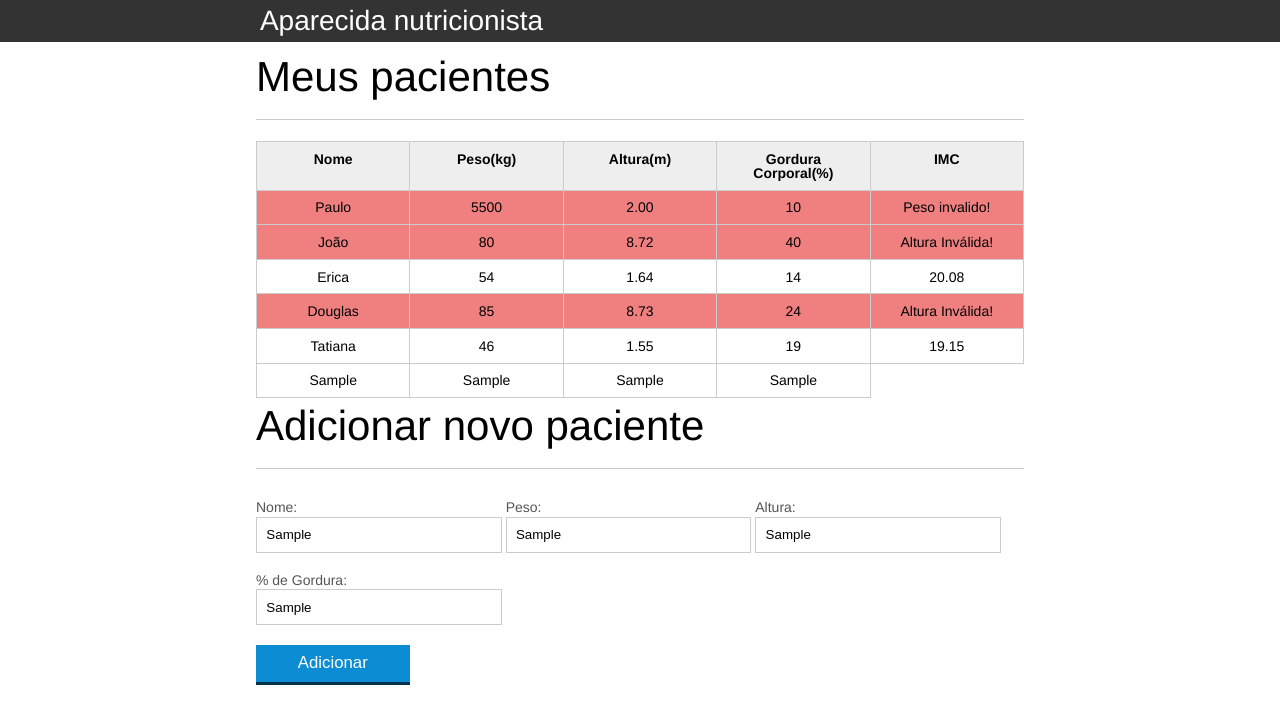
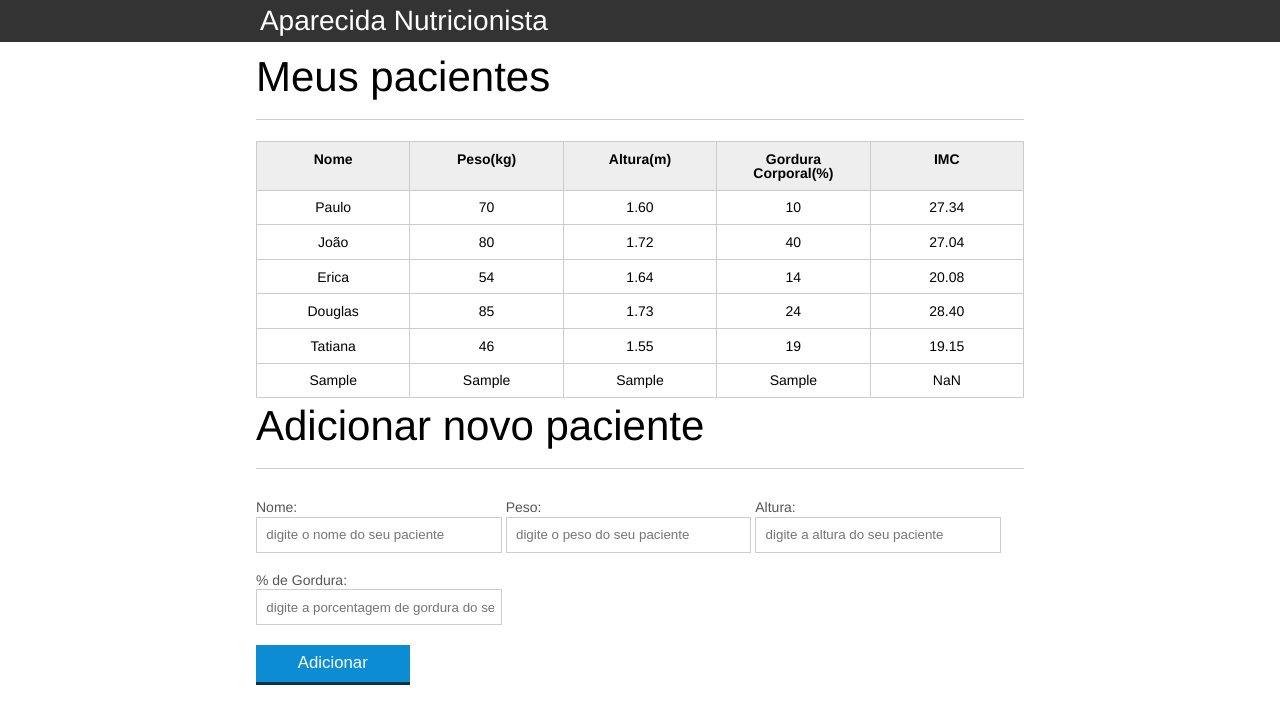
Before and after one commit to TiagoMerc/Java-Script-programando-na-linguagem-da-web-, a plain HTML site: page index.html in a window 1280 px wide. Both pictures are taken after typing "Sample", "Sample", "Sample", "Sample" into the empty fields and a click on the button "Adicionar". Drawn offline with Linux system fonts and the light colour scheme.

Commit message:
Boas Prátias com JavaScript

```diff
--- a/index.html
+++ b/index.html
@@ -31,8 +31,8 @@
 					<tbody id="tabela-pacientes">
 						<tr class="paciente" id="primeiro-paciente">
 							<td class="info-nome">Paulo</td>
-							<td class="info-peso">5500</td>
-							<td class="info-altura">2.00</td>
+							<td class="info-peso">70</td>
+							<td class="info-altura">1.60</td>
 							<td class="info-gordura">10</td>
 							<td class="info-imc">0</td>
 						</tr>
@@ -40,7 +40,7 @@
 						<tr class="paciente" >
 							<td class="info-nome">João</td>
 							<td class="info-peso">80</td>
-							<td class="info-altura">8.72</td>
+							<td class="info-altura">1.72</td>
 							<td class="info-gordura">40</td>
 							<td class="info-imc">0</td>
 						</tr>
@@ -56,7 +56,7 @@
 						<tr class="paciente">
 							<td class="info-nome">Douglas</td>
 							<td class="info-peso">85</td>
-							<td class="info-altura">8.73</td>
+							<td class="info-altura">1.73</td>
 							<td class="info-gordura">24</td>
 							<td class="info-imc">0</td>
 						</tr>
@@ -98,8 +98,9 @@
 			</section>
 
 		</main>
-
-<script src="js/principal.js"></script>
+		<!--Importação dos javascripts-->
+		<script src="js/calcula-imc.js"></script>
+		<script src="js/form.js"></script>
 
 	</body>
 </html>
--- /dev/null
+++ b/js/calcula-imc.js
@@ -0,0 +1,54 @@
+/* 	console.log(document.querySelector("h1")); */
+var titulo = document.querySelector(".titulo");
+/* console.log(titulo);
+
+console.log(titulo.textContent); */
+titulo.textContent = "Aparecida Nutricionista";
+
+/* console.log("Fui carregado de um arquivo externo");
+ */
+var pacientes = document.querySelectorAll(".paciente");
+
+for(var i = 0; i < pacientes.length; i++){
+
+  var paciente = pacientes[i];
+
+  var tdPeso = paciente.querySelector(".info-peso");
+  var peso = tdPeso.textContent;
+
+  var tdAltura = paciente.querySelector(".info-altura");
+  var altura = tdAltura.textContent;
+
+  var tdImc = paciente.querySelector(".info-imc");
+
+  var pesoEhValido = true;
+  var alturaEhValida = true;
+
+  if(peso <= 0 || peso >= 1000) {
+     console.log("Peso invalido!");
+     pesoEhValido = false;
+    /*  paciente.style.backgroundColor="orange"; */
+     tdImc.textContent = "Peso invalido!";
+     paciente.classList.add("paciente-invalido");
+  }
+
+  if(altura <= 0 || altura >= 3.00) {
+    console.log("Altura inválida!");
+    alturaEhValida = false;
+   /*  paciente.style.backgroundColor="orange";  */
+    tdImc.textContent = "Altura inválida!";
+    paciente.classList.add("paciente-invalido");
+  }
+
+  if(alturaEhValida && pesoEhValido){
+    var IMC = calculaImc(peso, altura);
+    tdImc.textContent = IMC; // Colocando o resultado o IMC do Paulo na posição correta na coluna IMC
+  }
+}
+
+function calculaImc(peso, altura) {
+  var imc = 0;
+  imc = peso/(altura*altura);
+
+  return imc.toFixed(2);
+}
--- /dev/null
+++ b/js/form.js
@@ -0,0 +1,50 @@
+var botaoAdicionar = document.querySelector("#adicionar-paciente");
+botaoAdicionar.addEventListener("click", function(event){
+  event.preventDefault();
+
+  var  form = document.querySelector("#form-adiciona");
+
+  var paciente = obtemPacienteDoFormulario(form);
+
+ var pacienteTr = montaTr(paciente);
+
+
+  //Responsável por adicionar o paciente na tabela
+  var tabela = document.querySelector("#tabela-pacientes");
+
+  tabela.appendChild(pacienteTr);
+
+  form.reset(); //Limpa os campos
+});
+
+function obtemPacienteDoFormulario(form) {
+
+  var paciente = {
+    nome: form.nome.value,
+    peso: form.peso.value,
+    altura: form.altura.value,
+    gordura: form.gordura.value,
+    imc: calculaImc(form.peso.value, form.altura.value)
+  }
+  return paciente;
+}//Quando falamos em representar um paciente, falamos de objetos.
+
+function montaTr(paciente){
+   var pacienteTr = document.createElement("tr");
+   pacienteTr.classList.add("paciente");
+
+   pacienteTr.appendChild(montaTd(paciente.nome, "info-nome"));
+   pacienteTr.appendChild(montaTd(paciente.peso, "info-peso"));
+   pacienteTr.appendChild(montaTd(paciente.altura, "info-altura"));
+   pacienteTr.appendChild(montaTd(paciente.gordura, "info-gordura"));
+   pacienteTr.appendChild(montaTd(paciente.imc, "info-imc"));
+
+  return pacienteTr;
+}
+
+function montaTd(dado, classe){
+  var td = document.createElement("td");
+  td.textContent = dado;
+  td.classList.add(classe);
+  return td;
+}
--- a/js/principal.js
+++ /dev/null
@@ -1,101 +0,0 @@
-/* 	console.log(document.querySelector("h1")); */
-var titulo = document.querySelector(".titulo");
-/* console.log(titulo);
-
-console.log(titulo.textContent); */
-titulo.textContent = "Aparecida nutricionista";
-
-/* console.log("Fui carregado de um arquivo externo");
- */
-var pacientes = document.querySelectorAll(".paciente");
-
-for(var i = 0; i < pacientes.length; i++){
-
-  var paciente = pacientes[i];
-
-  var tdPeso = paciente.querySelector(".info-peso");
-  var peso = tdPeso.textContent;
-
-  var tdAltura = paciente.querySelector(".info-altura");
-  var altura = tdAltura.textContent;
-
-  var tdImc = paciente.querySelector(".info-imc");
-
-  console.log(paciente); //tr
-  console.log(tdPeso); // td que tem o peso
-  console.log(peso); //obter 100
-
-  console.log(tdAltura);
-  console.log(altura);
-
-  var pesoEhValido = true;
-  var alturaEhValida = true;
-
-  if(peso <= 0 || peso >= 1000) {
-     tdImc.textContent = "Peso invalido!"
-     pesoEhValido = false;
-    /*  paciente.style.backgroundColor="orange"; */
-     paciente.classList.add("paciente-invalido");
-  }
-
-  if(altura <= 0 || altura >= 3.000) {
-    tdImc.textContent = "Altura Inválida!"
-    alturaEhValida = false;
-   /*  paciente.style.backgroundColor="orange";  */
-    paciente.classList.add("paciente-invalido");
-  }
-
-  if(alturaEhValida && pesoEhValido){
-    var IMC = peso/(altura*altura);
-    console.log(IMC);
-    tdImc.textContent = IMC.toFixed(2); // Colocando o resultado o IMC do Paulo na posição correta na coluna IMC
-
-  }
-
-}
-
-/* titulo.addEventListener("click", mostraEvento);
-
-function mostraEvento(){
-  console.log("Eu fui clicado");
-} */
-
-var botaoAdicionar = document.querySelector("#adicionar-paciente");
-botaoAdicionar.addEventListener("click", function(event){
-  event.preventDefault();
-/*   console.log("Oi, eu sou o botão e funcionei");
- */
-
-  var  form = document.querySelector("#form-adiciona");
-
-  var nome = form.nome.value;
-  var peso = form.peso.value;
-  var altura = form.altura.value;
-  var gordura = form.gordura.value;
-
- var pacienteTr = document.createElement("tr");
-
-  var nomeTd = document.createElement("td");
-  var pesoTd = document.createElement("td");
-  var alturaTd = document.createElement("td");
-  var gorduraTd = document.createElement("td");
-  var imcTd = document.createElement("td");
-
-  nomeTd.textContent = nome;
-  pesoTd.textContent = peso;
-  alturaTd.textContent = altura;
-  gorduraTd.textContent = gordura;
-
-  pacienteTr.appendChild(nomeTd);
-  pacienteTr.appendChild(pesoTd);
-  pacienteTr.appendChild(alturaTd);
-  pacienteTr.appendChild(gorduraTd);
-
-  var tabela = document.querySelector("#tabela-pacientes");
-
-  tabela.appendChild(pacienteTr);
-});
-
-titulo.addEventListener("click", function() {
-  console.log("fui clicado");
-});
```
Also changed, not shown: img/print/print5.png (added), 1 other file.
